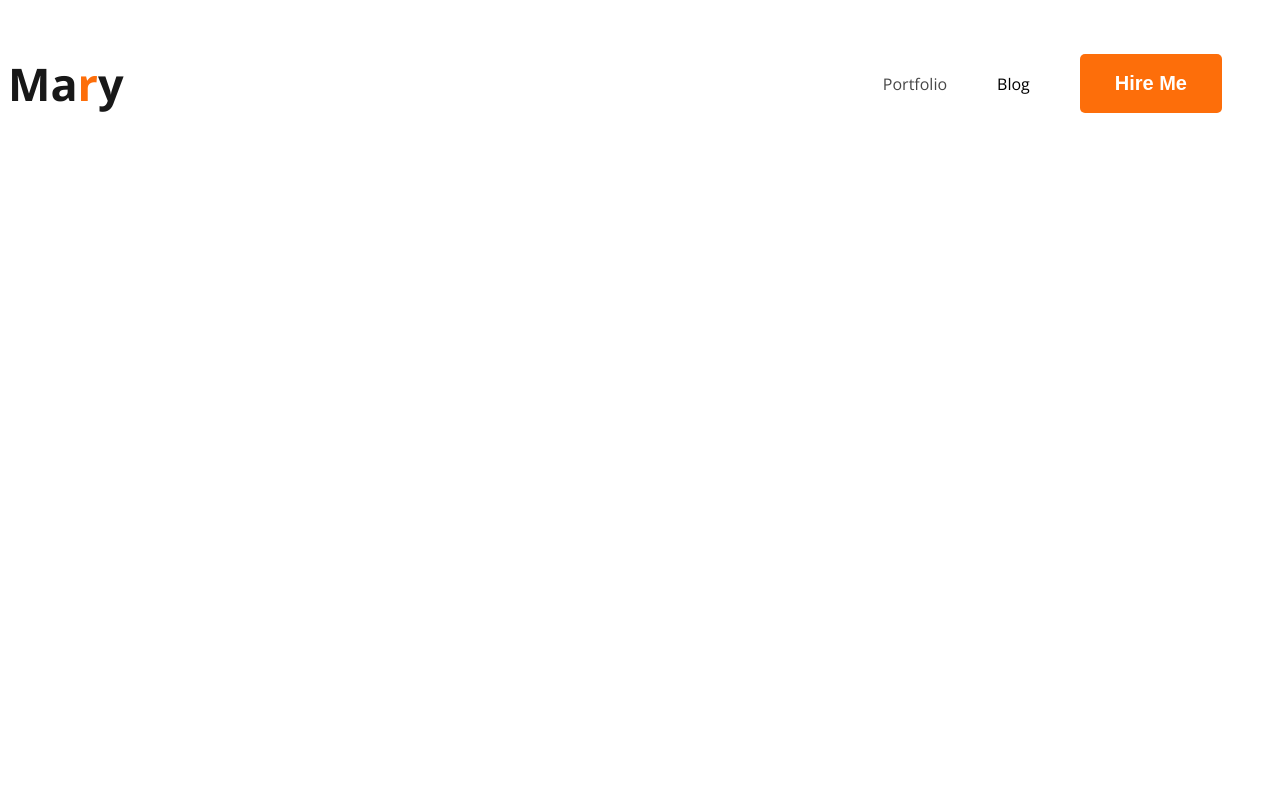
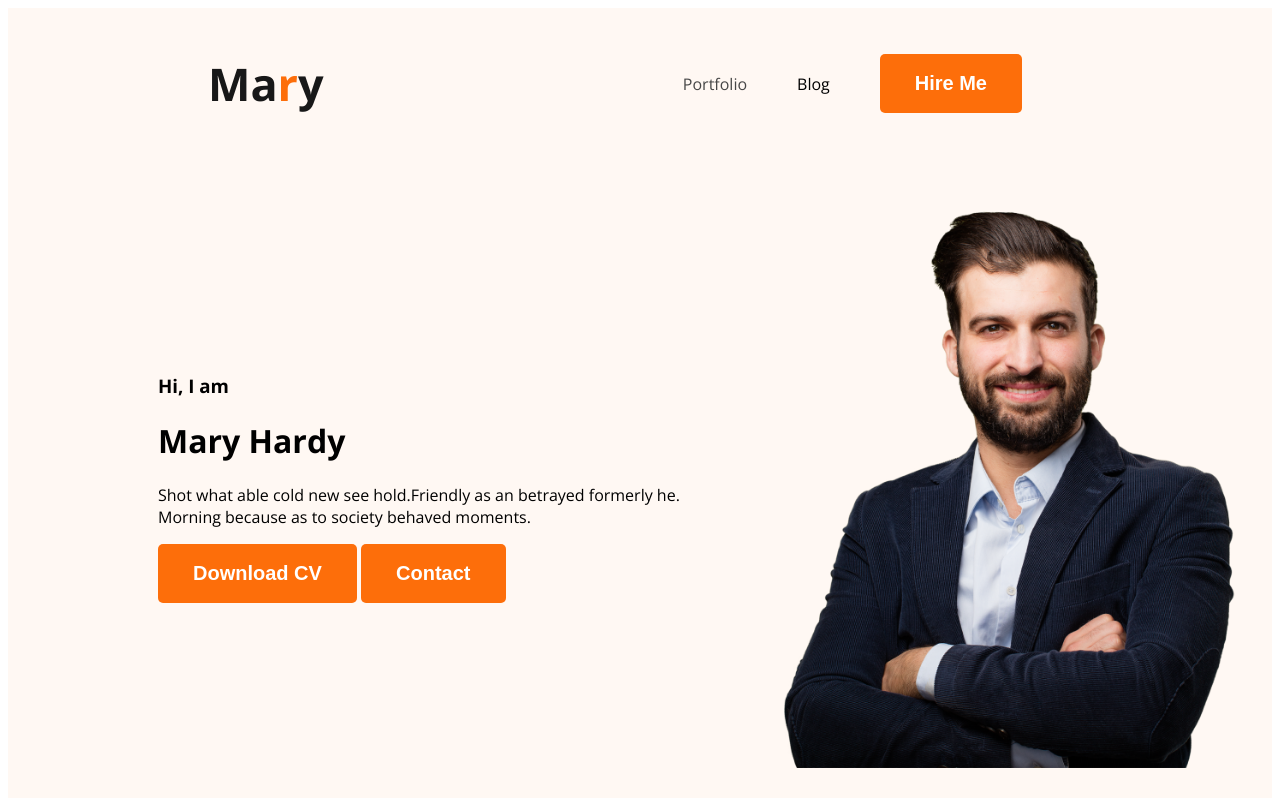
Before and after one commit to emiya-77/webdeveloper-portfolio, a plain HTML site: page index.html in a window 1280 px wide. Drawn offline with nearby package versions, Linux system fonts and the light colour scheme.

Commit message:
half way done with the banner section in the header

```diff
--- a/index.html
+++ b/index.html
@@ -11,7 +11,7 @@
     <title>Web Developer Portfolio</title>
 </head>
 <body>
-    <header>
+    <header class="header">
         <nav>
             <h3 class="nav-title">Ma<span class="text-primary">r</span>y</h3>
             <ul>
@@ -20,6 +20,16 @@
                 <li><button class="btn-primary">Hire Me</button></li>
             </ul>
         </nav>
+        <div class="banner">
+            <div class="banner-content">
+                <h3 class="banner-greeting">Hi, I am</h3>
+                <h1 class="banner-title">Mary Hardy</h1>
+                <p>Shot what able cold new see hold.Friendly as an betrayed formerly he. Morning because as to society behaved moments.</p>
+                <button class="btn-primary">Download CV</button>
+                <button class="btn-primary">Contact</button>
+            </div>
+            <img class="banner-pic" src="./images/hardy.png" alt="">
+        </div>
     </header>
     <main>
 
--- a/styles/portfolio.css
+++ b/styles/portfolio.css
@@ -21,6 +21,7 @@ nav{
     display: flex;
     align-items: center;
     justify-content: space-between;
+    margin: 0 200px;
 }
 .nav-title{
     color: #181818;
@@ -43,3 +44,17 @@ nav a{
     text-decoration: none;
     color: #474747;
 }
+
+
+/* header related styles */
+.header{
+    background-color: #FFF8F3;;
+}
+.banner{
+    padding: 30px 30px 30px 150px;
+    display: flex;
+    align-items: center;
+}
+.banner .banner-pic{
+    width: 500px;
+}
```
